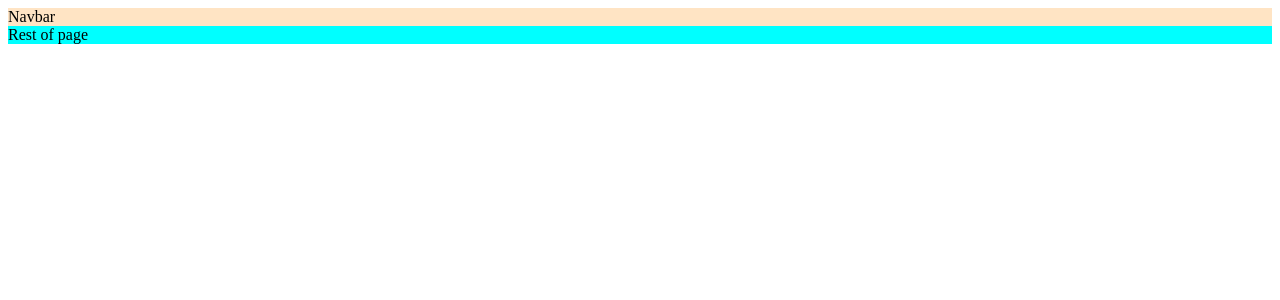
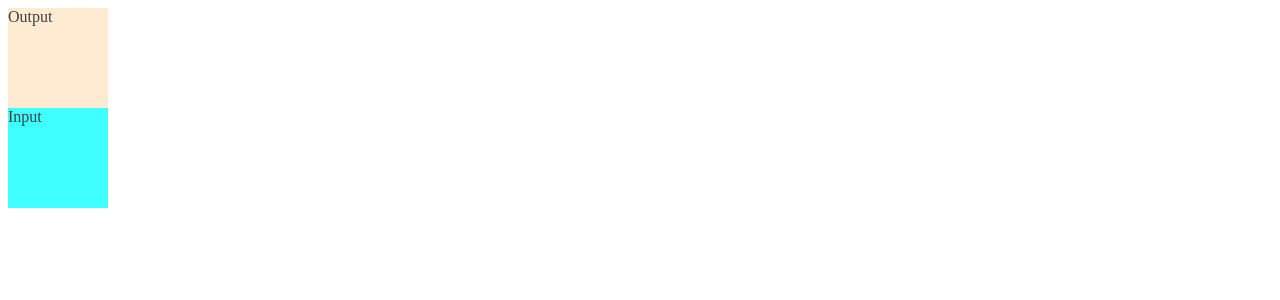
Before and after one commit to tomrosser100/easy-nutrition-calc, a React (Create React App) app in the folder front/: page / in a window 1280 px wide. Shown: the top 300 px of the page. Built offline with nearby package versions, Linux system fonts and the light colour scheme; the HTML template or start-up script is replaced by a standard one.

Commit message:
add react router

```diff
--- a/front/src/App.tsx
+++ b/front/src/App.tsx
@@ -1,10 +1,12 @@
 import React from 'react'
+import { Outlet } from 'react-router-dom'
 
 export default () => {
   return (
     <div>
-      <div id='navbar'>Navbar</div>
-      <div id='rest'>Rest of page</div>
+      <div id='output'>Output</div>
+      <Outlet />
+      <div id='input'>Input</div>
     </div>
   )
 }
--- /dev/null
+++ b/front/src/ErrorPage.tsx
@@ -0,0 +1,19 @@
+import React from 'react'
+import { useRouteError } from "react-router-dom";
+
+interface Error {
+    statusText: string
+    message: string
+}
+
+export default function ErrorPage() {
+    const error = useRouteError() as Error
+    console.error(error)
+
+    return (
+        <div>
+            <h1>Oops</h1>
+            <h3>{error.statusText || error.message}</h3>
+        </div>
+    )
+}
--- /dev/null
+++ b/front/src/routes.tsx
@@ -0,0 +1,17 @@
+import React from 'react'
+import App from './App'
+import ErrorPage from './ErrorPage'
+
+export default [
+  {
+    path: '/',
+    element: <App />,
+    errorElement: <ErrorPage />,
+    children: [
+      {
+        path: 'add',
+        element: <div id='popup'>Popup</div>
+      }
+    ],
+  }
+]
--- a/front/src/styles.css
+++ b/front/src/styles.css
@@ -1,7 +1,21 @@
-#navbar {
+#output {
   background-color: bisque;
+  width: 100px;
+  height: 100px;
+  opacity: .75;
 }
 
-#rest {
+#input {
   background-color: aqua;
+  width: 100px;
+  height: 100px;
+  opacity: .75;
+
 }
+
+#popup {
+  background-color: red;
+  width: 100px;
+  height: 100px;
+  opacity: .75;
+}
--- a/package.json
+++ b/package.json
@@ -6,7 +6,7 @@
   "scripts": {
     "test": "echo \"Error: no test specified\" && exit 1",
     "build": "webpack",
-    "start": "webpack serve --open"
+    "start": "webpack && heroku local"
   },
   "engines": {
     "node": "18.x"
@@ -25,6 +25,8 @@
     "lodash": "^4.17.21",
     "react": "^18.2.0",
     "react-dom": "^18.2.0",
+    "react-router": "^6.22.3",
+    "react-router-dom": "^6.22.3",
     "style-loader": "^3.3.4",
     "typescript": "^5.4.4",
     "webpack": "^5.91.0",
```
Also changed, not shown: front/src/index.tsx (+9 -2 lines), 6 other files (tests, documents, lock files or other folders).
